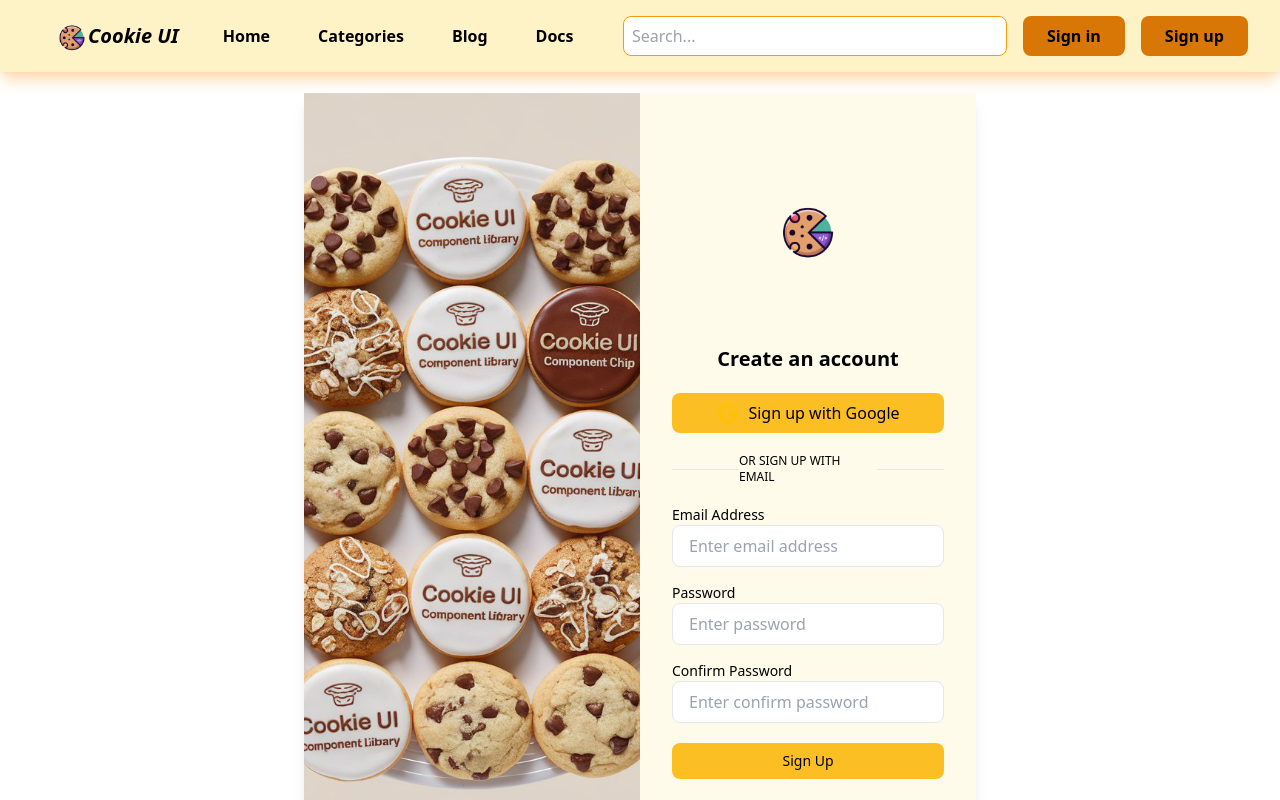
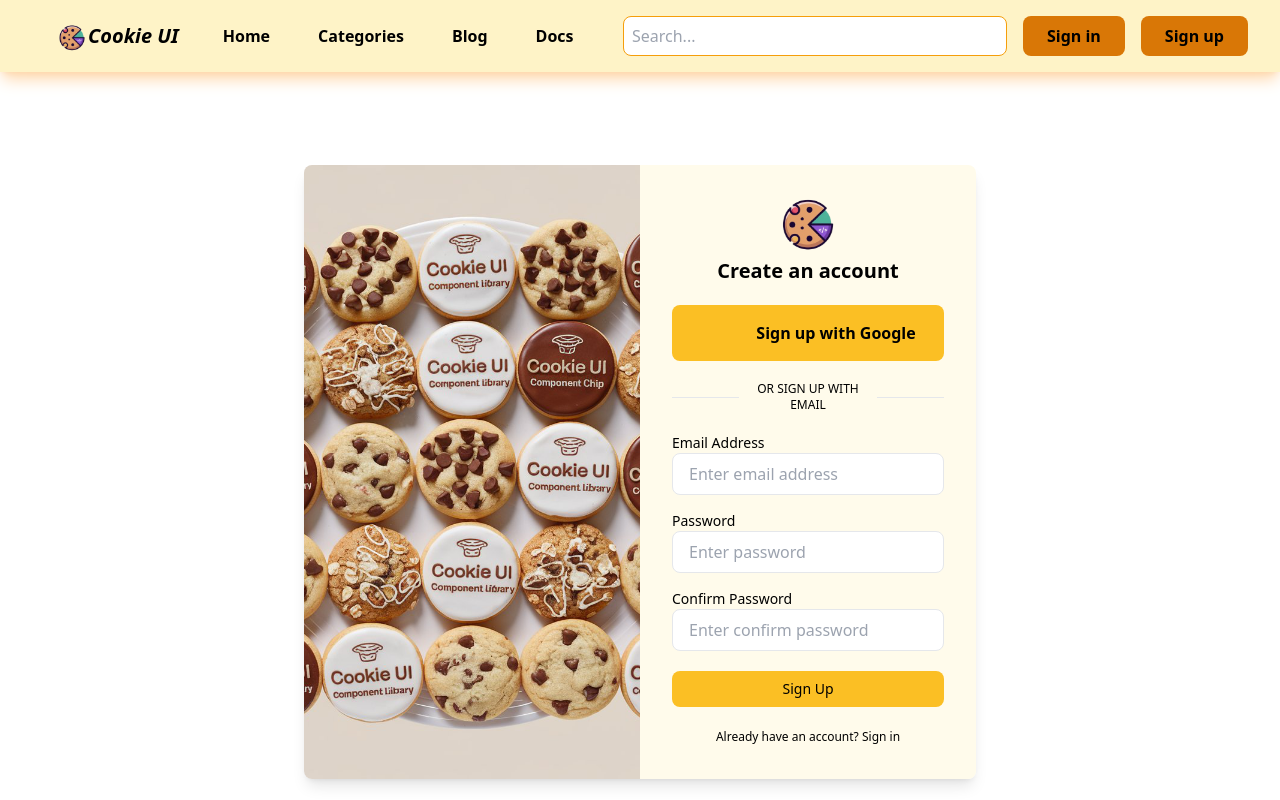
Before and after one commit to chetna2110/cookie_ui, a React (Vite) app: page /signup in a window 1280 px wide. Shown: the top 800 px of the page. Built offline with nearby package versions, Linux system fonts and the light colour scheme; no server answers.

Commit message:
Update SignUp.jsx

```diff
--- a/src/components/signup/SignUp.jsx
+++ b/src/components/signup/SignUp.jsx
@@ -1,6 +1,7 @@
-import React, { useState } from "react";
+import React from "react";
 import { useSignUp } from "@clerk/clerk-react";
-import { Link } from "react-router-dom";
+import { useState } from "react";
+import { Link, useNavigate } from "react-router-dom";
 
 const Signup = () => {
   const { signUp, isLoaded } = useSignUp();
@@ -8,6 +9,8 @@
   const [password, setPassword] = useState("");
   const [confirmPassword, setConfirmPassword] = useState("");
   const [error, setError] = useState("");
+  const [successMessage, setSuccessMessage] = useState(""); // New state for success message
+  const navigate = useNavigate(); // Use navigate to redirect user
 
   const handleSignUp = async () => {
     if (!isLoaded) return;
@@ -19,58 +22,62 @@
     }
 
     try {
-      const signUpAttempt = await signUp.create({
+      await signUp.create({
         emailAddress: email,
         password,
       });
 
-      console.log("Sign-up Response:", signUpAttempt); // Debugging
+      await signUp.prepareEmailAddressVerification(); // Send verification email
 
-      await signUp.prepareEmailAddressVerification(); // Send verification email
-      alert("Verification email sent! Please check your inbox.");
+      setSuccessMessage("Verification email sent! Please check your inbox."); // Show success message
     } catch (err) {
-      console.error("Signup Error:", err); // Log full error for debugging
-      setError(err.errors?.[0]?.message || "Error creating account."); // Show specific error
+      setError("Error creating account.");
     }
   };
 
   return (
     <div className="flex items-center justify-center min-h-screen">
-      <div className="w-full max-w-2xl mx-auto bg-white rounded-lg shadow-lg">
+      <div className="w-full max-w-2xl mx-auto overflow-hidden bg-white rounded-lg shadow-lg">
         <div className="flex flex-col lg:flex-row">
           {/* Left Side Image */}
-          <div className="hidden lg:block lg:w-1/2">
+          <div className="hidden bg-cover lg:block lg:w-1/2">
             <img
               src="./image/footerlogo.png"
-              className="h-full object-cover"
-              alt="Signup"
+              className=" h-full object-cover overflow-clip"
+              alt=""
             />
           </div>
 
           {/* Right Side Form */}
           <div className="w-full p-8 lg:w-1/2 bg-amber-50">
-            <div className="flex items-center justify-center mt-10">
-              <img className="w-40 h-40" src="./image/logo.png" alt="Logo" />
+            <div className="flex items-center justify-center mt-10 relative">
+              <img
+                className="w-40 h-40 absolute insert-2"
+                src="./image/logo.png"
+                alt="Logo"
+              />
             </div>
             <p className="text-xl font-semibold text-center text-black mt-5">
               Create an account
             </p>
 
             {/* Google Signup */}
-            <button className="flex items-center justify-center mt-5 bg-amber-400 text-black rounded-lg py-2 px-4 w-full">
-              <svg className="w-6 h-6 mr-2" viewBox="0 0 40 40">
-                <path
-                  d="M36.3425 16.7358H35V16.6667H20V23.3333H29.4192C28.045 27.2142 24.3525 30 20 30C14.4775 30 10 25.5225 10 20C10 14.4775 14.4775 9.99999 20 9.99999C22.5492 9.99999 24.8683 10.9617 26.6342 12.5325L31.3483 7.81833C28.3717 5.04416 24.39 3.33333 20 3.33333C10.7958 3.33333 3.33335 10.7958 3.33335 20C3.33335 29.2042 10.7958 36.6667 20 36.6667C29.2042 36.6667 36.6667 29.2042 36.6667 20C36.6667 18.8825 36.5517 17.7917 36.3425 16.7358Z"
-                  fill="#FFC107"
-                />
-              </svg>
-              Sign up with Google
-            </button>
+            <a
+              href="#"
+              className="flex items-center justify-center mt-5 text-black rounded-lg bg-amber-400 py-2 px-4"
+            >
+              <div className="px-4 py-2 ">
+                <svg className="w-6 h-6 " viewBox="0 0 40 40">
+                  {/* Add SVG code for Google icon */}
+                </svg>
+              </div>
+              <span className="font-semibold">Sign up with Google</span>
+            </a>
 
             {/* Separator */}
             <div className="flex items-center justify-between my-5">
               <span className="w-1/4 border-b"></span>
-              <span className="text-xs text-black uppercase">
+              <span className="text-xs text-center text-black uppercase">
                 or sign up with email
               </span>
               <span className="w-1/4 border-b"></span>
@@ -115,7 +122,12 @@
                 onChange={(e) => setConfirmPassword(e.target.value)}
               />
             </div>
+
+            {/* Show error or success message */}
             {error && <p className="text-red-500">{error}</p>}
+            {successMessage && (
+              <p className="text-green-500">{successMessage}</p>
+            )}
 
             {/* Sign Up Button */}
             <button
```
